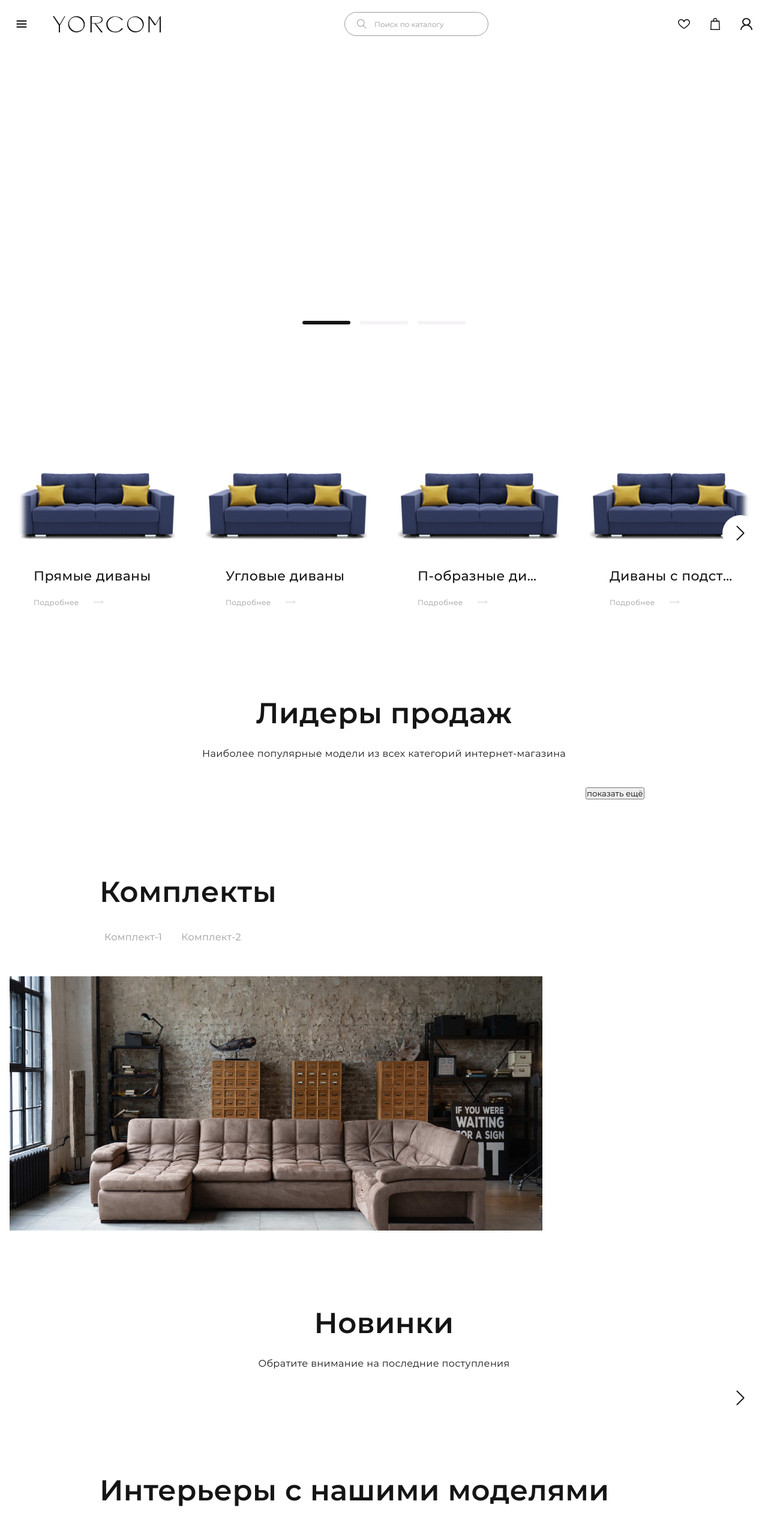
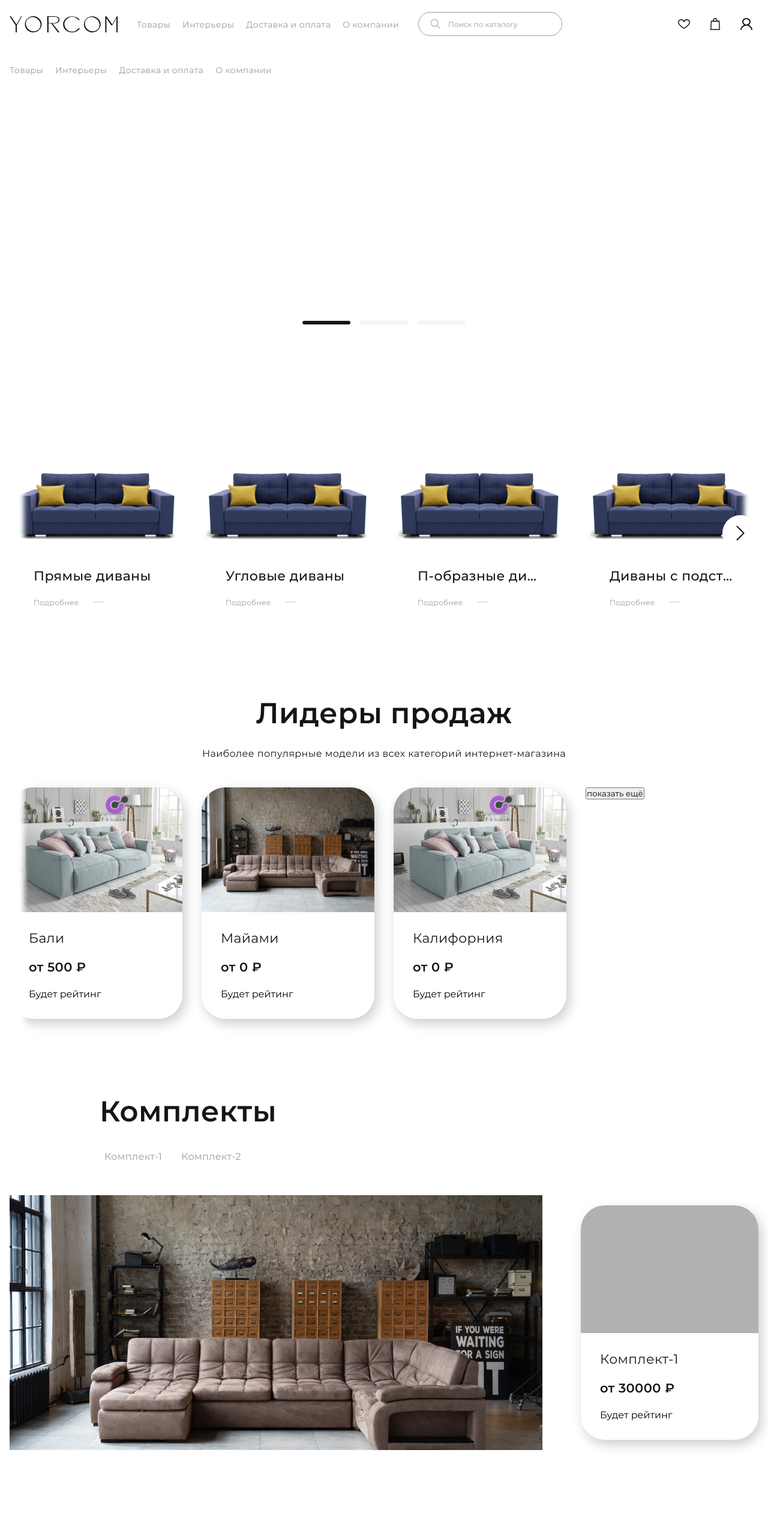
Before and after one commit to jsswpt/gold-runo-fsd, a Next.js app: page / in a window 1280 px wide. Shown: the top 2553 px of the page at 60% size. Built offline with nearby package versions, Linux system fonts and the light colour scheme.

Commit message:
Снова заполнил всё

```diff
--- a/src/pages/empty/empty.tsx
+++ b/src/pages/empty/empty.tsx
@@ -11,24 +11,5 @@ import VideoExample from "shared/assets/media/imgs/fake-video.png";
 import PhotoExample from "shared/assets/media/imgs/new-example.jpg";
 
 export const Empty = () => {
-  return (
-    <>
-      <div style={{ width: "500px" }}>
-        <ProductCard
-          media={[
-            { id: 1, image_url: PhotoExample, video_url: null },
-            { id: 2, image_url: null, video_url: VideoExample },
-            { id: 3, image_url: PhotoExample, video_url: null },
-            { id: 4, image_url: null, video_url: VideoExample },
-          ]}
-          title="Модель дивана-1"
-          description="Описание дивана-1 диван норм крутой шикарный ваще афигетттт"
-          price={10000}
-          priceT="min"
-          alternatePrice={20000}
-          sizes={{ height: 10, length: 20, width: 30 }}
-        />
-      </div>
-    </>
-  );
+  return <>empty</>;
 };
--- a/src/pages/home/sections/interiors/interiors.tsx
+++ b/src/pages/home/sections/interiors/interiors.tsx
@@ -6,6 +6,7 @@ import { SectionLayout, Select, ThreeAndOneQuarterLayout } from "@/shared/ui";
 
 import InteriorExample from "shared/assets/media/imgs/interior-example.jpg";
 import Image from "next/image";
+import { ProductCard } from "@/widgets";
 
 type Interiors = {};
 
@@ -68,7 +69,17 @@ export const Interiors = (props: Interiors) => {
         threeQuartersEl={
           <Image alt="Image" src={InteriorExample} className="dark-selection" />
         }
-        oneQuarterEl={<></>}
+        oneQuarterEl={
+          <>
+            <ProductCard
+              price={10000}
+              priceT="min"
+              title="Интерьер афигеть"
+              media={[{ id: 1, image_url: InteriorExample, video_url: null }]}
+              disableActions
+            />
+          </>
+        }
       />
     </SectionLayout>
   );
--- a/src/pages/home/sections/new-products/new-products.tsx
+++ b/src/pages/home/sections/new-products/new-products.tsx
@@ -7,6 +7,7 @@ import { SwiperSlide } from "swiper/react";
 import { useScreen } from "@/shared/hooks";
 
 import NewProductExample from "shared/assets/media/imgs/new-example.jpg";
+import { ProductCard } from "@/widgets";
 
 type NewProducts = {};
 
@@ -42,7 +43,14 @@ export const NewProducts = (props: NewProducts) => {
           {Array(10)
             .fill(0)
             .map((item, idx) => (
-              <SwiperSlide key={idx}></SwiperSlide>
+              <SwiperSlide key={idx}>
+                <ProductCard
+                  media={[]}
+                  price={1}
+                  priceT="static"
+                  title="Новинка"
+                />
+              </SwiperSlide>
             ))}
         </CustomSwiper>
       </div>
--- a/src/pages/home/sections/read-look-do/youtube/youtube.tsx
+++ b/src/pages/home/sections/read-look-do/youtube/youtube.tsx
@@ -3,6 +3,7 @@ import {} from "react";
 import st from "../../../styles.module.scss";
 import cn from "classnames";
 import { ThreeAndOneQuarterLayout } from "@/shared/ui";
+import { ProductCard } from "@/widgets";
 
 type YouTubeChunk = {};
 
@@ -14,7 +15,11 @@ export const YouTubeChunk = (props: YouTubeChunk) => {
         initial: { opacity: 0 },
         animate: { opacity: 1 },
       }}
-      oneQuarterEl={<></>}
+      oneQuarterEl={
+        <>
+          <ProductCard media={[]} price={1} priceT="static" title="Ютуб вау" />
+        </>
+      }
       threeQuartersEl={<div style={{ background: "#b7b7b7" }}></div>}
     />
   );
--- a/src/pages/home/sections/sales-leader/sales-leader.tsx
+++ b/src/pages/home/sections/sales-leader/sales-leader.tsx
@@ -9,6 +9,7 @@ import SalesImg from "shared/assets/media/imgs/sales-example.jpeg";
 
 import { useScreen } from "@/shared/hooks";
 import { useAppSelector } from "@/shared/lib";
+import { ProductCard } from "@/widgets";
 
 export const SalesLeader = memo(() => {
   const { currentScreen } = useScreen();
@@ -41,7 +42,15 @@ export const SalesLeader = memo(() => {
           swiperProps={{ spaceBetween: 32 }}
         >
           {list.map((item, idx) => (
-            <SwiperSlide key={item.id}></SwiperSlide>
+            <SwiperSlide key={item.id}>
+              <ProductCard
+                price={item.price}
+                priceT={"min"}
+                title={item.title}
+                media={[{ id: 1, image_url: item.image_url, video_url: null }]}
+                disableActions
+              />
+            </SwiperSlide>
           ))}
           <SwiperSlide>
             <button>показать ещё</button>
--- a/src/pages/home/sections/sets/sets.tsx
+++ b/src/pages/home/sections/sets/sets.tsx
@@ -13,6 +13,7 @@ import { AnimatePresence, motion } from "framer-motion";
 
 import SetImage from "shared/assets/media/imgs/set-example.jpg";
 import Image from "next/image";
+import { ProductCard } from "@/widgets";
 
 type Sets = {};
 
@@ -35,7 +36,18 @@ export const Sets = memo((props: Sets) => {
       <ThreeAndOneQuarterLayout
         oneQuarterKey={currentSet!.id}
         threeQuarterKey={currentSet!.id}
-        oneQuarterEl={<></>}
+        oneQuarterEl={
+          <>
+            <ProductCard
+              media={currentSet!.media}
+              price={currentSet!.price}
+              priceT="min"
+              title={currentSet!.name}
+              disableActions
+              disableColors
+            />
+          </>
+        }
         threeQuartersEl={
           <Image src={SetImage} alt="" className="dark-selection" />
         }
--- a/src/widgets/header/header.tsx
+++ b/src/widgets/header/header.tsx
@@ -33,20 +33,24 @@ export const HeaderChunk = (props: HeaderT) => {
     <>
       <motion.header className={st.header}>
         <Container className={st.header_container}>
-          {currentScreen !== "xxl" && currentScreen !== "xxxl" && (
-            <div className={st.actions_list}>
-              <div className={st.header_action}>
-                <HeaderBurger />
+          {currentScreen !== "xxl" &&
+            currentScreen !== "xxxl" &&
+            currentScreen !== "xl" && (
+              <div className={st.actions_list}>
+                <div className={st.header_action}>
+                  <HeaderBurger />
+                </div>
               </div>
-            </div>
-          )}
+            )}
           <div className={cn(st.header_wrap, st.header_wrap__logo)}>
             <Link href="/" className={st.logo_img_wrapper}>
               <Logo />
             </Link>
           </div>
 
-          {(currentScreen === "xxxl" || currentScreen === "xxl") && (
+          {(currentScreen === "xxxl" ||
+            currentScreen === "xxl" ||
+            currentScreen === "xl") && (
             <div className={st.header_wrap__nav}>
               <HeaderNavList />
             </div>
@@ -114,9 +118,9 @@ export const HeaderChunk = (props: HeaderT) => {
         </Container>
       </motion.header>
 
-      {(currentScreen === "xxl" || currentScreen === "xxxl") && (
-        <HeaderSubNav navList={headerLinks} />
-      )}
+      {(currentScreen === "xxl" ||
+        currentScreen === "xxxl" ||
+        currentScreen === "xl") && <HeaderSubNav navList={headerLinks} />}
     </>
   ) : (
     <></>
--- a/src/widgets/header/styles.module.scss
+++ b/src/widgets/header/styles.module.scss
@@ -55,11 +55,11 @@
 
 .header_wrap__search {
   flex-grow: 1;
-  @include breakpoints.media-screen(breakpoints.$xl) {
+  @include breakpoints.media-screen(breakpoints.$lg) {
     display: flex;
     justify-content: center;
   }
-  @include breakpoints.media-screen(breakpoints.$xxl) {
+  @include breakpoints.media-screen(breakpoints.$xl) {
     display: block;
   }
 }
--- a/src/widgets/index.ts
+++ b/src/widgets/index.ts
@@ -1,3 +1,5 @@
+export { ProductCard } from "./product-card/product-card";
+
 export { Favorites } from "./favorites/favorites";
 
 export { Profile } from "./profile/profile";
--- a/src/widgets/product-card/styles.module.scss
+++ b/src/widgets/product-card/styles.module.scss
@@ -12,7 +12,7 @@
 
 .product_card_wrap__media {
   position: relative;
-  padding-top: 60%;
+  padding-top: 72%;
 
   background: rgba(100, 100, 100, 0.5);
 
--- a/src/widgets/product-card/ui/hover-swiper/hover-swiper.tsx
+++ b/src/widgets/product-card/ui/hover-swiper/hover-swiper.tsx
@@ -41,6 +41,7 @@ export const HoverSwiper = memo((props: HoverSwiper) => {
       onMouseLeave={() => setIsHovered(false)}
     >
       <AnimatePresence initial={false} mode="sync">
+        {currentItem && (
           <motion.div
             initial={{ opacity: 0 }}
             animate={{ opacity: 1 }}
@@ -51,7 +52,10 @@ export const HoverSwiper = memo((props: HoverSwiper) => {
           >
             <SwiperItem item={currentItem} />
           </motion.div>
+        )}
       </AnimatePresence>
+      {props.list.length > 1 && (
+        <>
           {isHovered && memoizedSelector}
 
           <AnimatePresence mode="wait">
@@ -67,6 +71,8 @@ export const HoverSwiper = memo((props: HoverSwiper) => {
               </motion.div>
             )}
           </AnimatePresence>
+        </>
+      )}
     </div>
   );
 });
```
Lines whose indentation alone changed are shown as unchanged.
